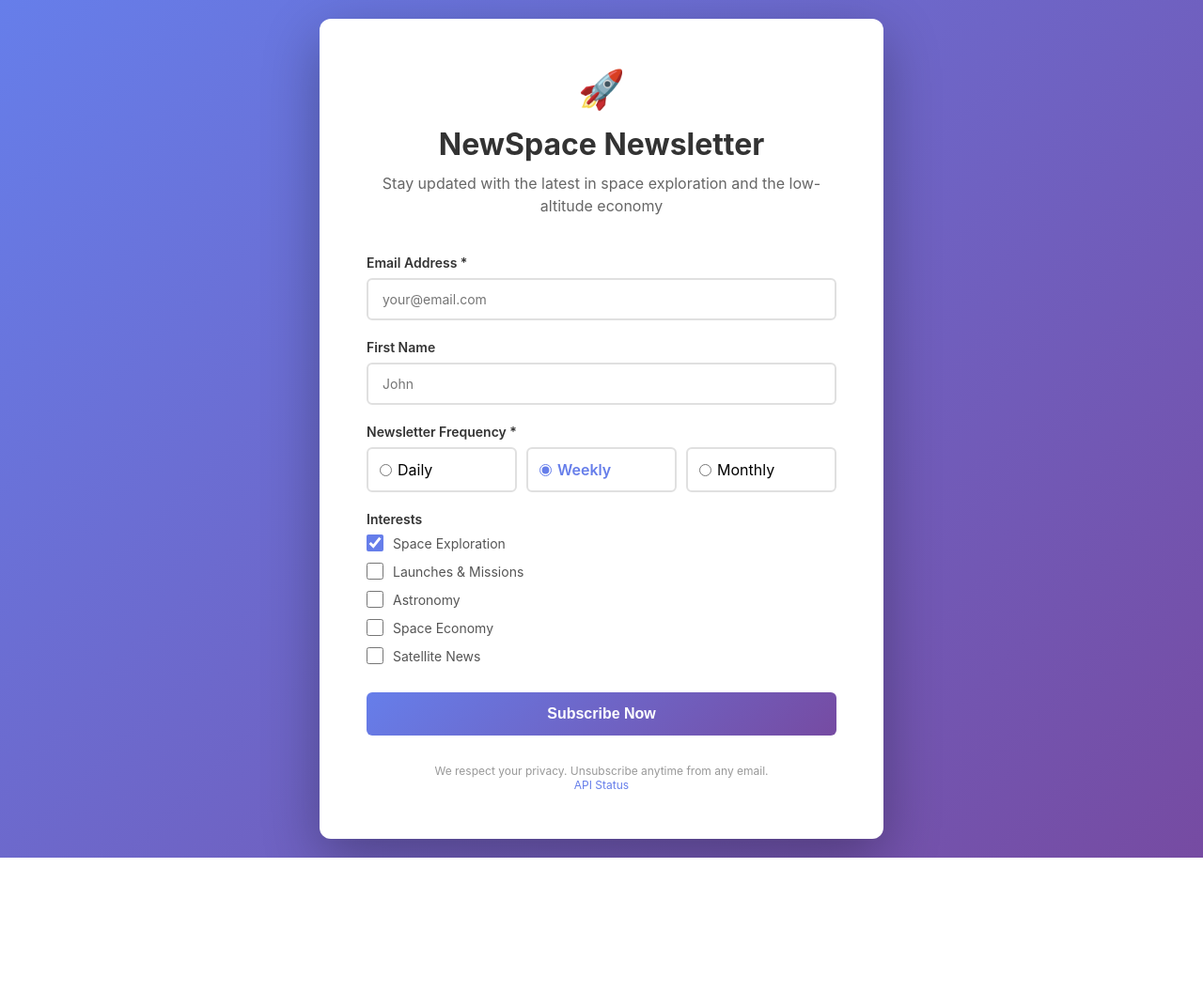
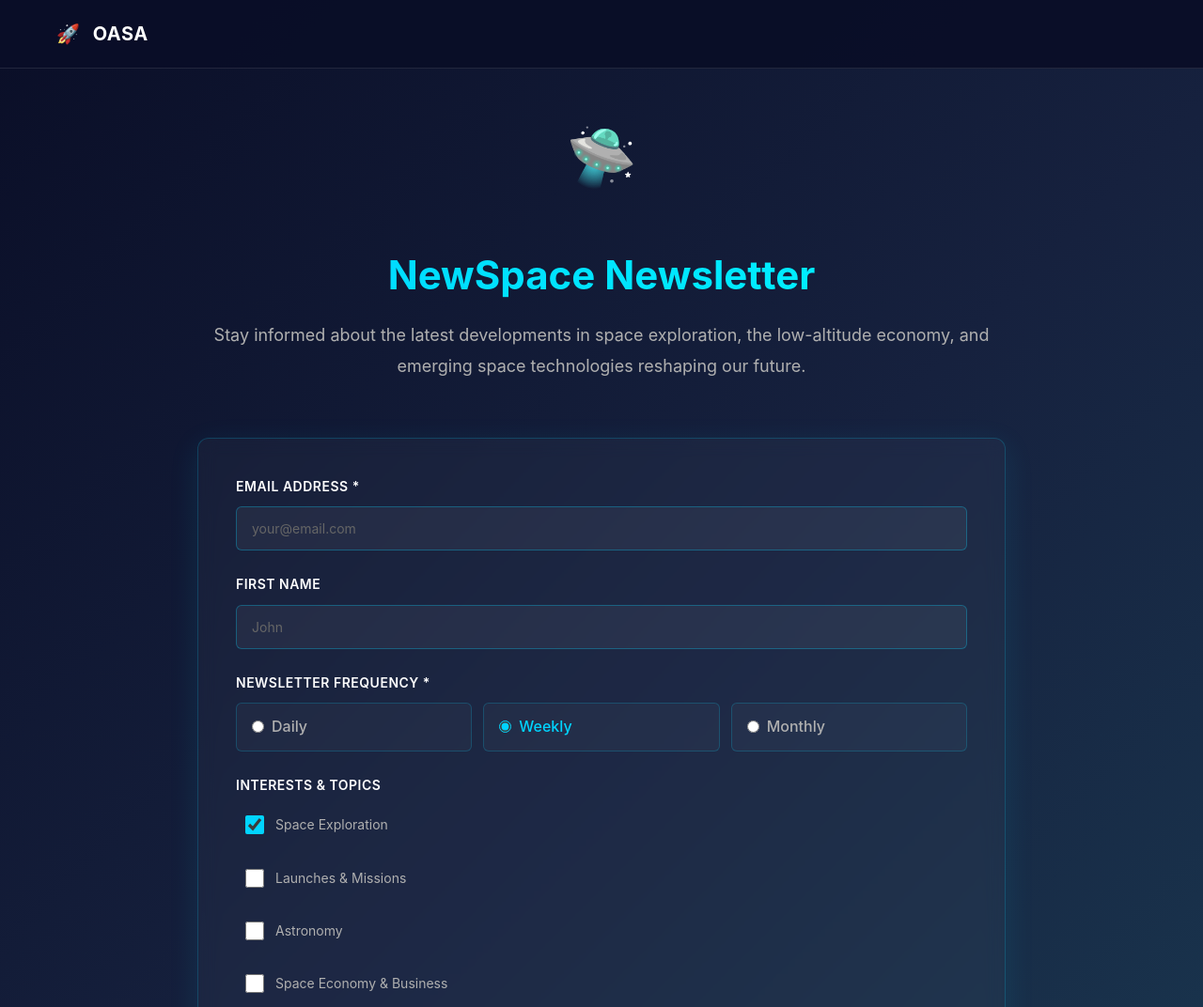
Before and after one commit to Ackeseu/SpaceNewsLetter, a website: page public/index.html in a window 1280 px wide. Shown: the top 1072 px of the page at 94% size. Before the commit the page ends 913 px from the top, so only its background shows below. Drawn offline with Linux system fonts and the light colour scheme.

Commit message:
Redesign pages with OASA theme - dark space colors

```diff
--- a/public/index.html
+++ b/public/index.html
@@ -3,7 +3,7 @@
 <head>
   <meta charset="UTF-8">
   <meta name="viewport" content="width=device-width, initial-scale=1.0">
-  <title>NewSpace Newsletter - Subscribe Today</title>
+  <title>NewSpace Newsletter - OASA</title>
   <style>
     * {
       margin: 0;
@@ -12,160 +12,225 @@
     }
 
     body {
-      font-family: -apple-system, BlinkMacSystemFont, 'Segoe UI', Roboto, Oxygen, Ubuntu, Cantarell, sans-serif;
-      background: linear-gradient(135deg, #667eea 0%, #764ba2 100%);
+      font-family: -apple-system, BlinkMacSystemFont, 'Segoe UI', 'Helvetica Neue', sans-serif;
+      background: linear-gradient(135deg, #0a0e27 0%, #16213e 50%, #1a3a52 100%);
+      color: #e8e8e8;
+      line-height: 1.6;
       min-height: 100vh;
+    }
+
+    header {
+      background: rgba(10, 14, 39, 0.95);
+      padding: 20px 0;
+      border-bottom: 1px solid rgba(255, 255, 255, 0.1);
+      position: sticky;
+      top: 0;
+      z-index: 100;
+    }
+
+    .header-content {
+      max-width: 1200px;
+      margin: 0 auto;
+      padding: 0 20px;
       display: flex;
+      justify-content: space-between;
       align-items: center;
-      justify-content: center;
-      padding: 20px;
+    }
+
+    .logo {
+      font-size: 20px;
+      font-weight: 700;
+      color: #00d4ff;
+      text-decoration: none;
+      letter-spacing: 0.5px;
+    }
+
+    .logo span {
+      color: #fff;
+      margin-left: 8px;
     }
 
     .container {
-      background: white;
-      border-radius: 12px;
-      box-shadow: 0 20px 60px rgba(0, 0, 0, 0.3);
-      max-width: 600px;
-      width: 100%;
-      padding: 50px;
+      max-width: 900px;
+      margin: 60px auto;
+      padding: 0 20px;
     }
 
-    .header {
+    .hero {
       text-align: center;
-      margin-bottom: 40px;
-    }
-
-    .header h1 {
-      color: #333;
-      font-size: 32px;
-      margin-bottom: 10px;
-    }
-
-    .header p {
-      color: #666;
-      font-size: 16px;
-      line-height: 1.5;
+      margin-bottom: 60px;
     }
 
     .rocket-icon {
-      font-size: 40px;
+      font-size: 60px;
+      margin-bottom: 30px;
+      display: inline-block;
+      animation: float 3s ease-in-out infinite;
+    }
+
+    @keyframes float {
+      0%, 100% { transform: translateY(0); }
+      50% { transform: translateY(-20px); }
+    }
+
+    h1 {
+      font-size: 42px;
       margin-bottom: 15px;
+      background: linear-gradient(135deg, #00d4ff 0%, #00f5ff 100%);
+      -webkit-background-clip: text;
+      -webkit-text-fill-color: transparent;
+      background-clip: text;
+      font-weight: 700;
+    }
+
+    .subtitle {
+      font-size: 18px;
+      color: #b0b0b0;
+      margin-bottom: 30px;
+      line-height: 1.8;
+    }
+
+    .form-card {
+      background: rgba(255, 255, 255, 0.03);
+      border: 1px solid rgba(0, 212, 255, 0.2);
+      border-radius: 12px;
+      padding: 40px;
+      backdrop-filter: blur(10px);
+      box-shadow: 0 8px 32px rgba(0, 212, 255, 0.1);
     }
 
     .form-group {
-      margin-bottom: 20px;
+      margin-bottom: 25px;
     }
 
     label {
       display: block;
       font-weight: 600;
-      color: #333;
-      margin-bottom: 8px;
+      color: #fff;
+      margin-bottom: 10px;
       font-size: 14px;
+      text-transform: uppercase;
+      letter-spacing: 0.5px;
     }
 
     input[type="text"],
     input[type="email"],
     select {
       width: 100%;
-      padding: 12px 15px;
-      border: 2px solid #e0e0e0;
+      padding: 14px 16px;
+      background: rgba(255, 255, 255, 0.05);
+      border: 1px solid rgba(0, 212, 255, 0.3);
       border-radius: 6px;
+      color: #fff;
       font-size: 14px;
-      transition: border-color 0.3s;
+      transition: all 0.3s;
       font-family: inherit;
+    }
+
+    input[type="text"]::placeholder,
+    input[type="email"]::placeholder {
+      color: #666;
     }
 
     input[type="text"]:focus,
     input[type="email"]:focus,
     select:focus {
       outline: none;
-      border-color: #667eea;
-      background-color: #f8f9ff;
+      border-color: #00d4ff;
+      background: rgba(0, 212, 255, 0.08);
+      box-shadow: 0 0 20px rgba(0, 212, 255, 0.2);
     }
 
     .topics-group {
-      margin-bottom: 20px;
+      margin-bottom: 30px;
     }
 
     .checkbox-wrapper {
       display: flex;
       align-items: center;
-      margin-bottom: 12px;
+      margin-bottom: 14px;
+      padding: 10px;
+      border-radius: 6px;
+      transition: all 0.3s;
+    }
+
+    .checkbox-wrapper:hover {
+      background: rgba(0, 212, 255, 0.05);
     }
 
     .checkbox-wrapper input[type="checkbox"] {
-      margin-right: 10px;
-      width: 18px;
-      height: 18px;
+      width: 20px;
+      height: 20px;
+      margin-right: 12px;
       cursor: pointer;
-      accent-color: #667eea;
+      accent-color: #00d4ff;
     }
 
     .checkbox-wrapper label {
       margin: 0;
       cursor: pointer;
       font-weight: 400;
-      color: #555;
+      color: #b0b0b0;
+      text-transform: none;
+      letter-spacing: normal;
     }
 
     .frequency-options {
       display: grid;
-      grid-template-columns: 1fr 1fr 1fr;
-      gap: 10px;
-    }
-
-    .frequency-options label {
-      margin: 0;
-    }
-
-    .frequency-options input[type="radio"] {
-      margin-right: 6px;
-      cursor: pointer;
-      accent-color: #667eea;
+      grid-template-columns: repeat(auto-fit, minmax(120px, 1fr));
+      gap: 12px;
     }
 
     .radio-label {
       display: flex;
       align-items: center;
-      padding: 12px;
-      border: 2px solid #e0e0e0;
+      padding: 12px 16px;
+      background: rgba(255, 255, 255, 0.03);
+      border: 1px solid rgba(0, 212, 255, 0.2);
       border-radius: 6px;
       cursor: pointer;
       transition: all 0.3s;
     }
 
     .radio-label:hover {
-      border-color: #667eea;
-      background-color: #f8f9ff;
+      border-color: #00d4ff;
+      background: rgba(0, 212, 255, 0.08);
     }
 
-    .radio-label input[type="radio"]:checked {
-      accent-color: #667eea;
+    .radio-label input[type="radio"] {
+      margin-right: 8px;
+      cursor: pointer;
+      accent-color: #00d4ff;
+    }
+
+    .radio-label span {
+      color: #b0b0b0;
+      font-weight: 500;
     }
 
     .radio-label input[type="radio"]:checked + span {
-      color: #667eea;
-      font-weight: 600;
+      color: #00d4ff;
     }
 
     button {
       width: 100%;
-      padding: 14px;
-      background: linear-gradient(135deg, #667eea 0%, #764ba2 100%);
-      color: white;
+      padding: 16px;
+      background: linear-gradient(135deg, #00d4ff 0%, #00f5ff 100%);
+      color: #0a0e27;
       border: none;
       border-radius: 6px;
       font-size: 16px;
-      font-weight: 600;
+      font-weight: 700;
       cursor: pointer;
-      transition: transform 0.2s, box-shadow 0.2s;
+      transition: all 0.3s;
+      text-transform: uppercase;
+      letter-spacing: 1px;
       margin-top: 10px;
     }
 
     button:hover {
       transform: translateY(-2px);
-      box-shadow: 0 10px 20px rgba(102, 126, 234, 0.3);
+      box-shadow: 0 12px 40px rgba(0, 212, 255, 0.4);
     }
 
     button:active {
@@ -173,37 +238,37 @@
     }
 
     button:disabled {
-      opacity: 0.7;
+      opacity: 0.6;
       cursor: not-allowed;
     }
 
     .message {
-      padding: 15px;
+      padding: 16px;
       border-radius: 6px;
       margin-top: 20px;
-      text-align: center;
       display: none;
       font-weight: 500;
+      border-left: 4px solid;
     }
 
     .message.success {
-      background-color: #d4edda;
-      color: #155724;
-      border: 1px solid #c3e6cb;
+      background: rgba(0, 200, 100, 0.15);
+      color: #00ff88;
+      border-color: #00ff88;
       display: block;
     }
 
     .message.error {
-      background-color: #f8d7da;
-      color: #721c24;
-      border: 1px solid #f5c6cb;
+      background: rgba(255, 50, 80, 0.15);
+      color: #ff6b7a;
+      border-color: #ff6b7a;
       display: block;
     }
 
     .loading {
       display: none;
       text-align: center;
-      color: #667eea;
+      color: #00d4ff;
       font-weight: 600;
       margin-top: 20px;
     }
@@ -216,8 +281,8 @@
       display: inline-block;
       width: 20px;
       height: 20px;
-      border: 3px solid #e0e0e0;
-      border-top-color: #667eea;
+      border: 3px solid rgba(0, 212, 255, 0.3);
+      border-top-color: #00d4ff;
       border-radius: 50%;
       animation: spin 0.8s linear infinite;
       margin-right: 10px;
@@ -228,45 +293,68 @@
       to { transform: rotate(360deg); }
     }
 
-    .footer {
+    footer {
+      margin-top: 80px;
+      padding: 40px 0;
       text-align: center;
-      margin-top: 30px;
-      color: #999;
-      font-size: 12px;
+      border-top: 1px solid rgba(255, 255, 255, 0.1);
+      color: #666;
+      font-size: 13px;
     }
 
-    .footer a {
-      color: #667eea;
+    footer a {
+      color: #00d4ff;
       text-decoration: none;
     }
 
-    @media (max-width: 600px) {
-      .container {
-        padding: 30px 20px;
+    footer a:hover {
+      text-decoration: underline;
     }
 
-      .header h1 {
-        font-size: 24px;
+    @media (max-width: 768px) {
+      h1 {
+        font-size: 32px;
+      }
+
+      .subtitle {
+        font-size: 16px;
+      }
+
+      .form-card {
+        padding: 30px 20px;
       }
 
       .frequency-options {
         grid-template-columns: 1fr;
       }
+
+      .rocket-icon {
+        font-size: 48px;
+      }
     }
   </style>
 </head>
 <body>
+  <header>
+    <div class="header-content">
+      <a href="/" class="logo">🚀 <span>OASA</span></a>
+    </div>
+  </header>
+
   <div class="container">
-    <div class="header">
-      <div class="rocket-icon">🚀</div>
+    <div class="hero">
+      <div class="rocket-icon">🛸</div>
       <h1>NewSpace Newsletter</h1>
-      <p>Stay updated with the latest in space exploration and the low-altitude economy</p>
+      <p class="subtitle">
+        Stay informed about the latest developments in space exploration, the low-altitude economy, and emerging space technologies reshaping our future.
+      </p>
     </div>
 
+    <div class="form-card">
       <form id="subscriptionForm">
         <div class="form-group">
           <label for="email">Email Address *</label>
-        <input type="email" id="email" name="email" required placeholder="your@email.com">
+          <input type="email" id="email" name="email" placeholder="your@email.com" required>
         </div>
 
         <div class="form-group">
@@ -275,7 +363,7 @@
         </div>
 
         <div class="form-group">
-        <label for="frequency">Newsletter Frequency *</label>
+          <label>Newsletter Frequency *</label>
           <div class="frequency-options">
             <div class="radio-label">
               <input type="radio" id="daily" name="frequency" value="daily">
@@ -293,7 +381,7 @@
         </div>
 
         <div class="topics-group">
-        <label>Interests</label>
+          <label>Interests & Topics</label>
           <div class="checkbox-wrapper">
             <input type="checkbox" id="topic1" name="topics" value="space exploration" checked>
             <label for="topic1">Space Exploration</label>
@@ -308,11 +396,11 @@
           </div>
           <div class="checkbox-wrapper">
             <input type="checkbox" id="topic4" name="topics" value="space economy">
-          <label for="topic4">Space Economy</label>
+            <label for="topic4">Space Economy & Business</label>
           </div>
           <div class="checkbox-wrapper">
             <input type="checkbox" id="topic5" name="topics" value="satellite news">
-          <label for="topic5">Satellite News</label>
+            <label for="topic5">Satellite Technology</label>
           </div>
         </div>
 
@@ -320,17 +408,22 @@
 
         <div class="loading" id="loading">
           <span class="spinner"></span>
-        Subscribing...
+          Processing...
         </div>
 
         <div class="message" id="message"></div>
       </form>
-
-    <div class="footer">
-      <p>We respect your privacy. Unsubscribe anytime from any email.</p>
-      <p><a href="https://newspace-newsletter-api.azurewebsites.net/health">API Status</a></p>
     </div>
   </div>
+
+  <footer>
+    <p>We respect your privacy. Unsubscribe anytime from any newsletter email.</p>
+    <p style="margin-top: 10px;">
+      <a href="https://www.oasahk.org">OASA Official Site</a> |
+      <a href="https://newspace-newsletter-api.azurewebsites.net/health">API Status</a>
+    </p>
+    <p style="margin-top: 15px; color: #555;">© 2025 Orion Astropreneur Space Academy</p>
+  </footer>
 
   <script src="/index.js"></script>
 </body>
```
Lines whose indentation alone changed are shown as unchanged.
